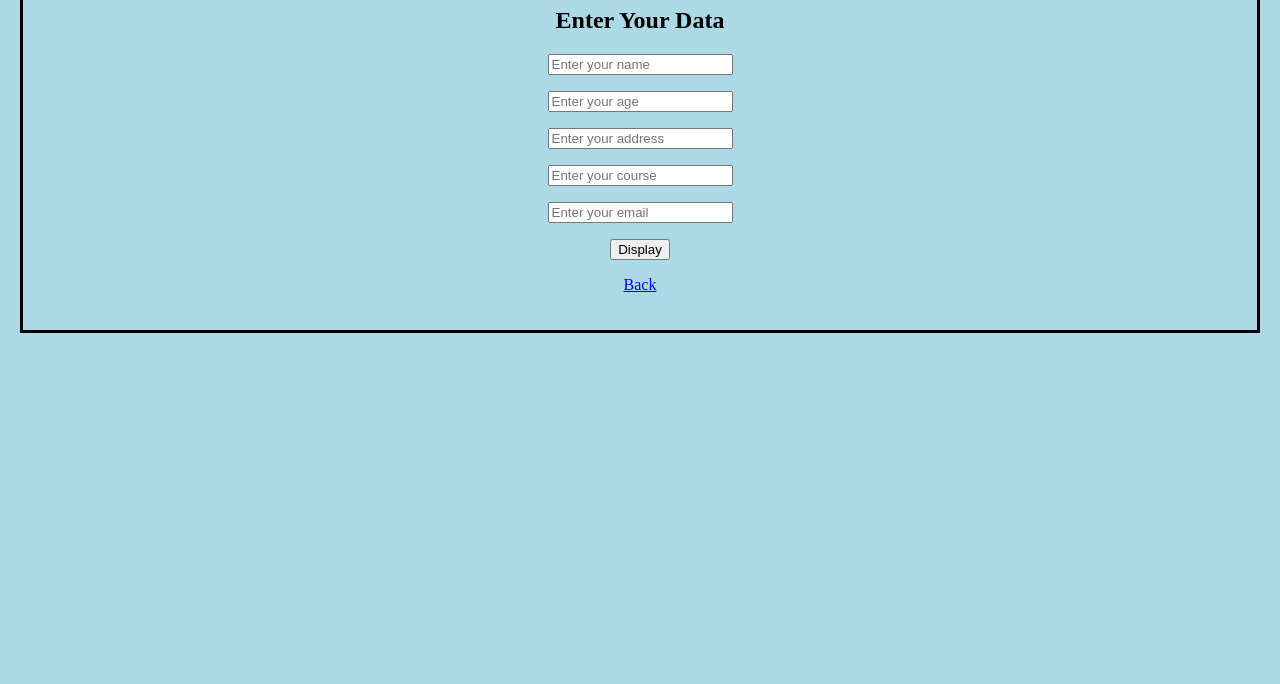
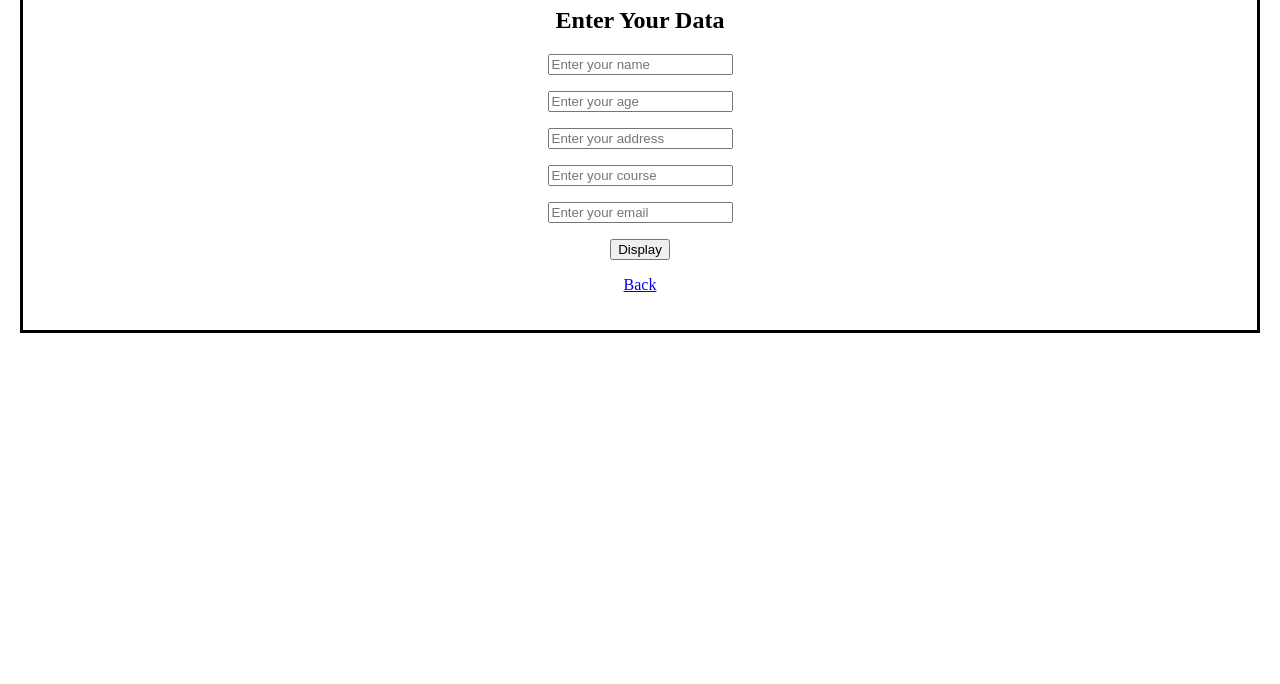
Before and after one commit to JerichoGon/GON, a plain HTML site: page je.html in a window 1280 px wide. Shown: the part 116-800 px from the top of the page. Drawn offline with Linux system fonts and the light colour scheme.

Commit message:
Update style.css

```diff
--- a/style.css
+++ b/style.css
@@ -1,6 +1,6 @@
 
 	body{
-	background-color: lightblue;
+	background_image: linear-ingredients(black,gray,white);
 	border:3px solid black;
 	margin: 20px;
 	padding: 20px;
```
